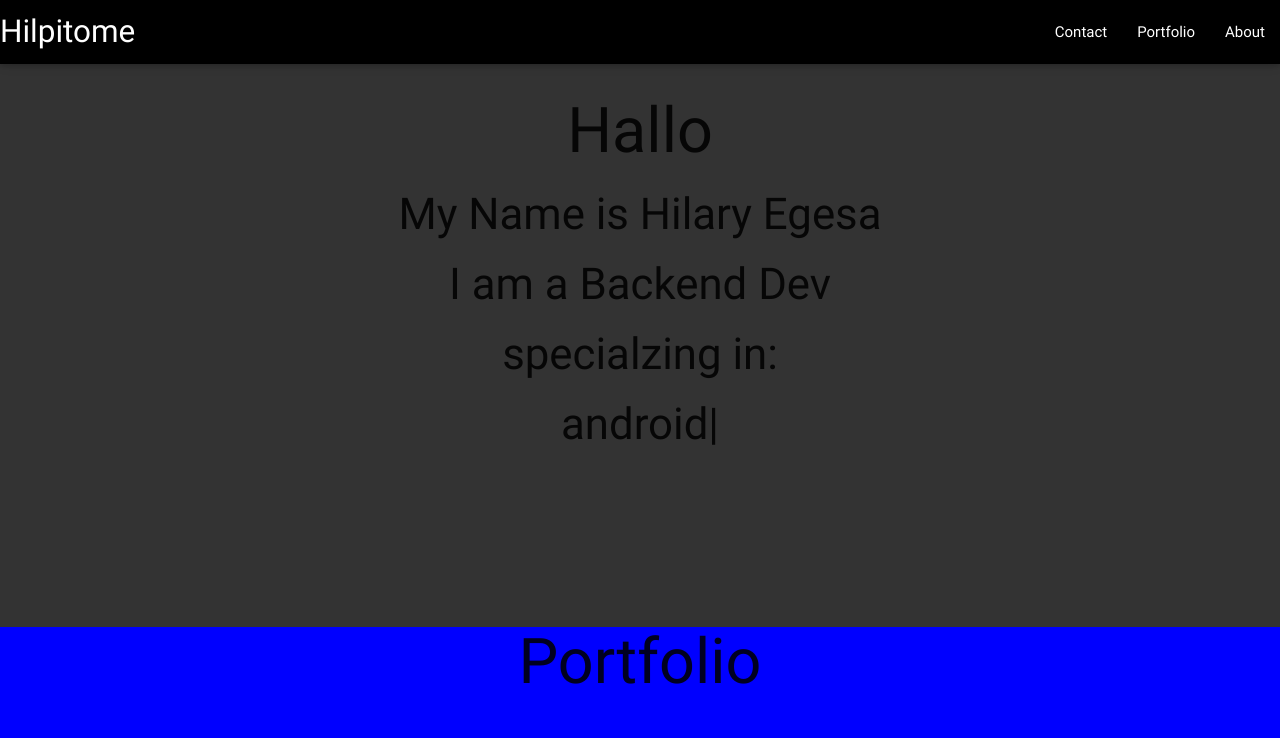
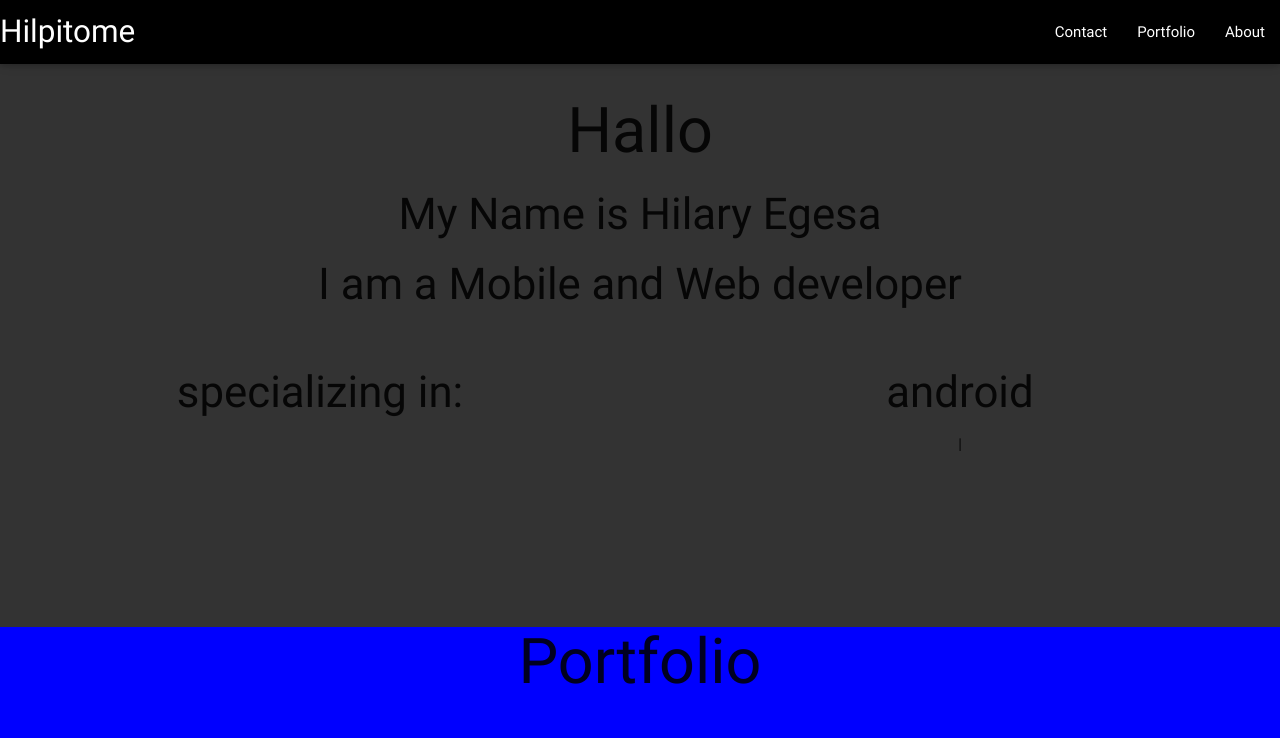
Before and after one commit to knoahg/hilpitome.github.io, a plain HTML site: page index.html in a window 1280 px wide. Shown: the top 738 px of the page. Drawn offline with nearby package versions, Linux system fonts and the light colour scheme; files whose address does not match are found by name.

Commit message:
modified typed js in landing page

```diff
--- a/index.html
+++ b/index.html
@@ -49,16 +49,22 @@
 
    <!--    <article class="pic"> -->
 
-
+   <div class="row">
    <h1 class="animated rubberBand">Hallo</h1>
 
    <h3 class="animated flipInX">My Name is Hilary Egesa</h3>
 
-   <h3 class="animated flipInX">I am a Backend Dev</h3>
+   <h3 class="animated flipInX">I am a Mobile and Web developer</h3>
+ </div>
+  <div class="row">
+    <div class="col s6">
+   <h3>specializing in:</h3>
+ </div>
+ <div class="col s6">
+    <h3 class="element"></h3>
+    </div>
 
-   <h3 class="animated zoomIn">specialzing in: <h3><span class="element"></span></h3></h3>
-
-
+</div>
 
   <!--  <div class="col s4 offset-s4">
       <img class ="hila-avatar img-circle responsive-img" item-prop="image" alt="Hilary's photo" src="images/hila.jpg">
```
